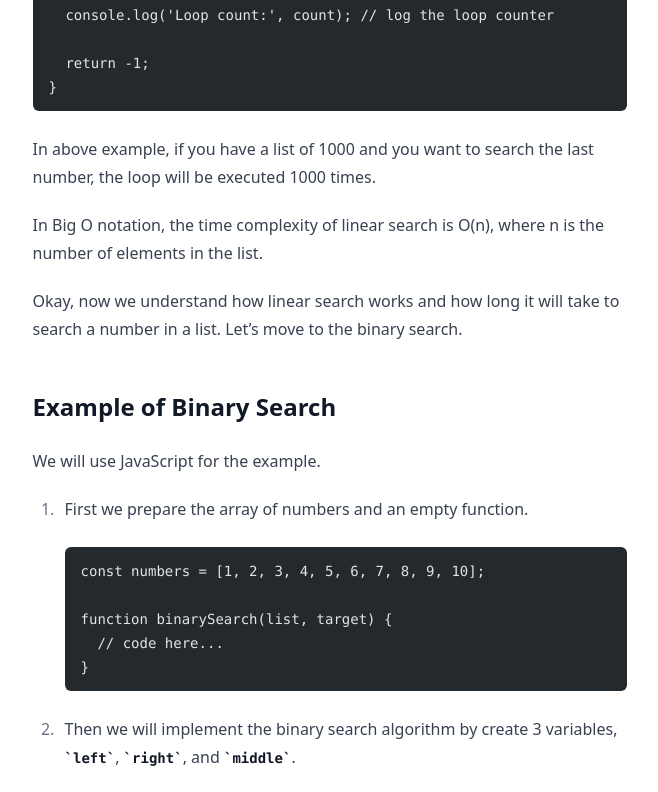
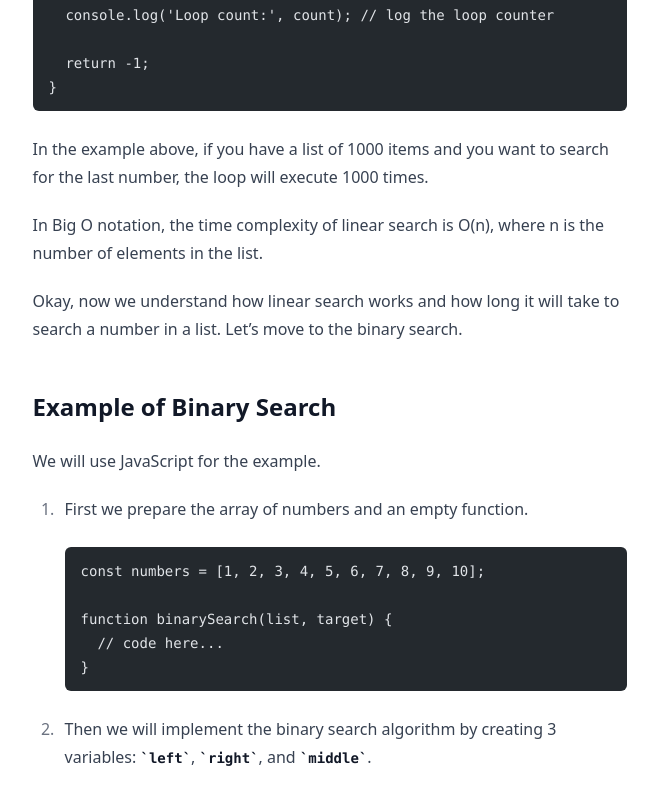
Before and after one commit to fachrihawari/hawari-dev, an Astro site: page /posts/binary-search in a window 1280 px wide. Shown: the part 1160-1952 px from the top of the page, without its empty margins (310-968 px from the left). Built offline with nearby package versions, Linux system fonts and the light colour scheme; Astro itself is replaced by a stand-in of ours; code samples lack their colours; no server answers.

Commit message:
correct grammar binary search

````diff
--- a/src/content/posts/binary-search.md
+++ b/src/content/posts/binary-search.md
@@ -9,7 +9,7 @@ tags: ["algorithm"]
 
 Imagine you want to search a word in a dictionary, what will you do? open it from the first until you find the word? of course it will take a lot of time.
 
-Or maybe you will open it from the middle, if the word is in the left side, you will open the left side, if the word is in the right side, you will open the right side, and so on? this is more faster right?
+Or maybe you will open it from the middle. If the word is on the left side, you will open the left side; if the word is on the right side, you will open the right side, and so on. This is faster, right?
 
 The first method is called linear search or simple search, and the second method is what we call as binary search.
 
@@ -39,7 +39,7 @@ function linearSearch(list, target) {
 }
 ```
 
-In above example, if you have a list of 1000 and you want to search the last number, the loop will be executed 1000 times.
+In the example above, if you have a list of 1000 items and you want to search for the last number, the loop will execute 1000 times.
 
 In Big O notation, the time complexity of linear search is O(n), where n is the number of elements in the list.
 
@@ -59,7 +59,7 @@ We will use JavaScript for the example.
     }
     ```
 
-2. Then we will implement the binary search algorithm by create 3 variables, `left`, `right`, and `middle`.
+2. Then we will implement the binary search algorithm by creating 3 variables: `left`, `right`, and `middle`.
 
     ```javascript
     const numbers = [1, 2, 3, 4, 5, 6, 7, 8, 9, 10];
@@ -138,7 +138,7 @@ We will use JavaScript for the example.
     console.log(binarySearch(numbers, 5)); // 4
     ```
 
-In above example, if you have a list of 1000 and you want to search the last number, the loop will be executed 10 times.
+In the example above, if you have a list of 1000 items and you want to search for the last number, the loop will execute 10 times.
 
 In Big O notation, the time complexity of binary search is O(log n), where n is the number of elements in the list.
 
````
